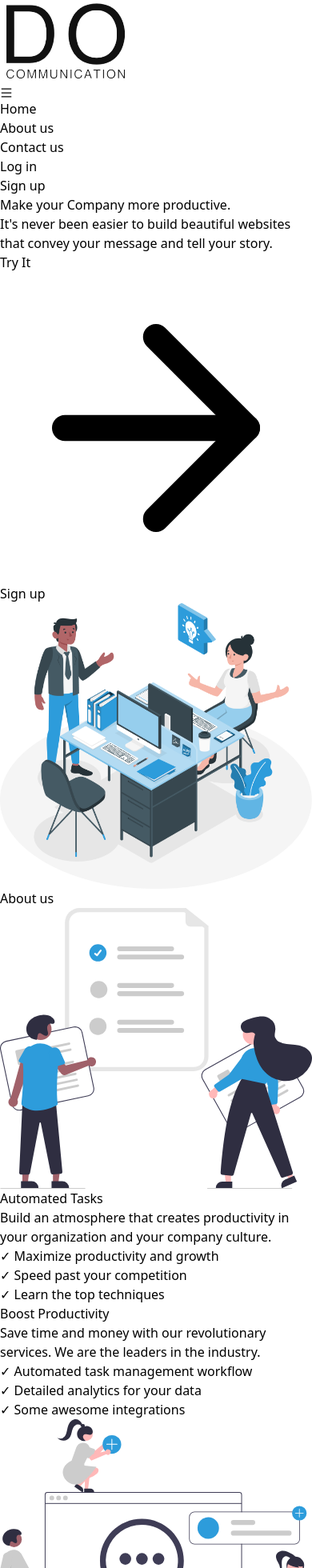
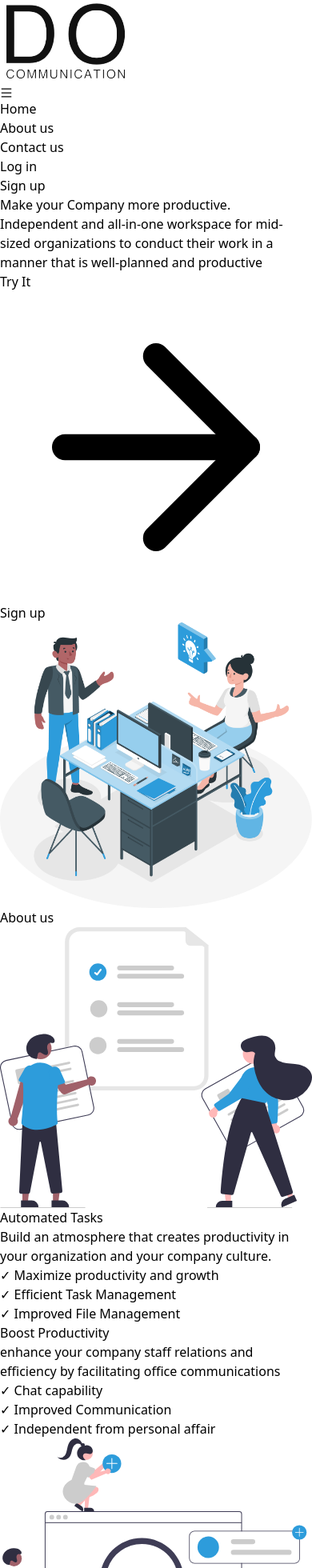
Before and after one commit to do-communication/do-communication, a Next.js app: page / in a window 390 px wide. Shown: the top 1960 px of the page at 80% size. Built offline with nearby package versions, Linux system fonts and the light colour scheme; what @material-tailwind/react would draw is missing.

Commit message:
insert proper text

```diff
--- a/src/pages/index.jsx
+++ b/src/pages/index.jsx
@@ -6,7 +6,7 @@ const Home = () => {
       <AuthHeader />
       <main>
         {/* home section */}
-        <section className="px-2 py-27 bg-white md:px-0">
+        <section className="px-2 py-30 pt-10 bg-white md:px-0">
           <div className="container items-center max-w-6xl px-8 mx-auto xl:px-5">
             <div className="flex flex-wrap items-center sm:-mx-3">
               <div className="w-full md:w-1/2 md:px-3">
@@ -18,12 +18,13 @@ const Home = () => {
                     </span>
                   </h1>
                   <p className="mx-auto text-base text-gray-500 sm:max-w-md lg:text-xl md:max-w-3xl">
-                    It&apos;s never been easier to build beautiful websites that
-                    convey your message and tell your story.
+                    Independent and all-in-one workspace for mid-sized
+                    organizations to conduct their work in a manner that is
+                    well-planned and productive
                   </p>
                   <div className="relative flex flex-col sm:flex-row sm:space-x-4">
                     <Link
-                      href="#_"
+                      href="#about"
                       className="flex items-center w-full px-6 py-3 mb-3 text-lg text-white bg-secondary rounded-md sm:mb-0 hover:bg-blue-600 sm:w-auto"
                     >
                       Try It
@@ -42,7 +43,7 @@ const Home = () => {
                       </svg>
                     </Link>
                     <Link
-                      href="#_"
+                      href="/signup"
                       className="flex items-center px-6 py-3 text-gray-500 bg-gray-100 rounded-md hover:bg-gray-200 hover:text-gray-600"
                     >
                       Sign up
@@ -60,11 +61,11 @@ const Home = () => {
         </section>
 
         {/* about page */}
-        <section className="w-full bg-white pt-7 pb-7 md:pt-20 md:pb-24">
+        <section className="w-full bg-white pt-30 pb-7 md:pt-20 md:pb-24">
           <div className="flex justify-center items-start pb-4">
             <h2
               id="about"
-              className="m-0 text-xl font-semibold leading-tight border-0 border-gray-300 lg:text-3xl md:text-2xl pb-12"
+              className="m-0 text-xl font-semibold leading-tight border-0 border-gray-300 lg:text-3xl md:text-2xl pb-12 pt-10"
             >
               About us
             </h2>
@@ -97,13 +98,13 @@ const Home = () => {
                   <span className="inline-flex items-center justify-center w-6 h-6 mr-2 text-white bg-primary rounded-full">
                     <span className="text-sm font-bold">✓</span>
                   </span>{" "}
-                  Speed past your competition
+                  Efficient Task Management
                 </li>
                 <li className="box-border relative py-1 pl-0 text-left text-gray-500 border-solid">
                   <span className="inline-flex items-center justify-center w-6 h-6 mr-2 text-white bg-primary rounded-full">
                     <span className="text-sm font-bold">✓</span>
                   </span>{" "}
-                  Learn the top techniques
+                  Improved File Management
                 </li>
               </ul>
             </div>
@@ -114,27 +115,28 @@ const Home = () => {
                 Boost Productivity
               </h2>
               <p className="pt-4 pb-8 m-0 leading-7 text-gray-700 border-0 border-gray-300 sm:pr-10 lg:text-lg">
-                Save time and money with our revolutionary services. We are the
-                leaders in the industry.
+                enhance your company staff relations and efficiency by
+                facilitating office communications
               </p>
               <ul className="p-0 m-0 leading-6 border-0 border-gray-300">
                 <li className="box-border relative py-1 pl-0 text-left text-gray-500 border-solid">
                   <span className="inline-flex items-center justify-center w-6 h-6 mr-2 text-white bg-primary rounded-full">
                     <span className="text-sm font-bold">✓</span>
                   </span>{" "}
-                  Automated task management workflow
+                  Chat capability
                 </li>
                 <li className="box-border relative py-1 pl-0 text-left text-gray-500 border-solid">
                   <span className="inline-flex items-center justify-center w-6 h-6 mr-2 text-white bg-primary rounded-full">
                     <span className="text-sm font-bold">✓</span>
                   </span>{" "}
-                  Detailed analytics for your data
+                  Improved Communication
                 </li>
                 <li className="box-border relative py-1 pl-0 text-left text-gray-500 border-solid">
                   <span className="inline-flex items-center justify-center w-6 h-6 mr-2 text-white bg-primary rounded-full">
                     <span className="text-sm font-bold">✓</span>
                   </span>{" "}
-                  Some awesome integrations
+                  Independent from personal
+                  affair
                 </li>
               </ul>
             </div>
```
